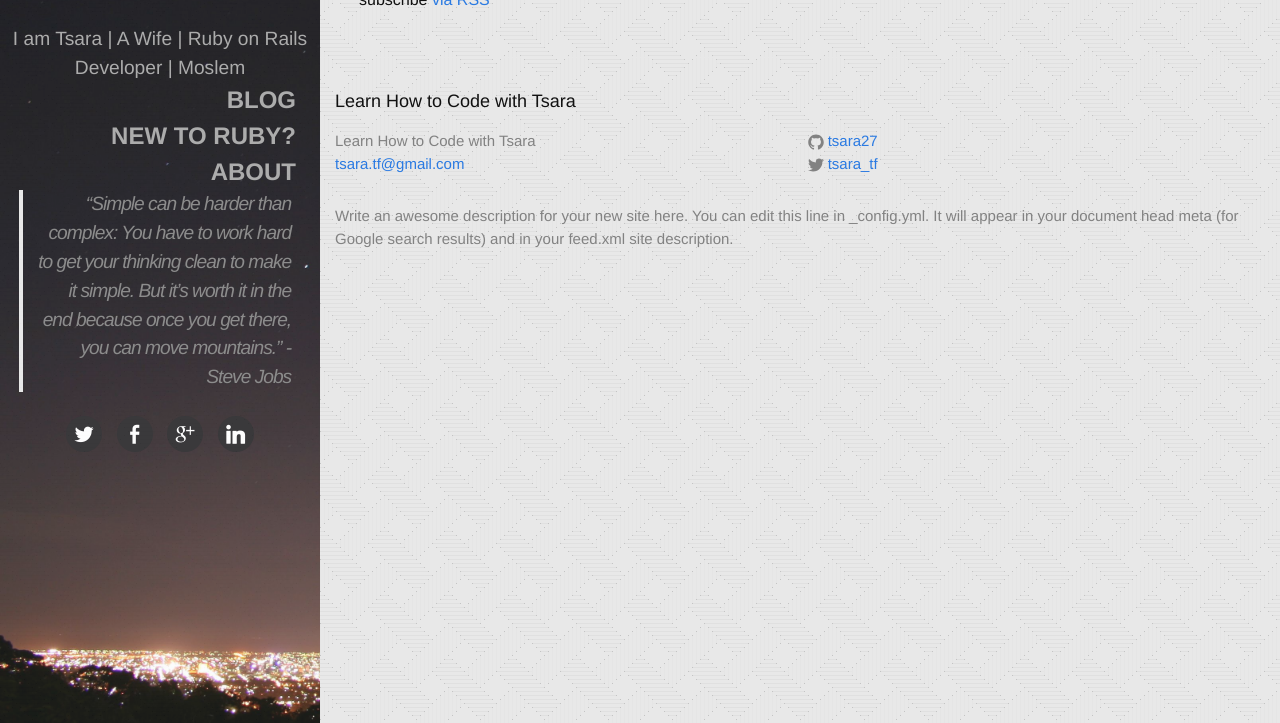
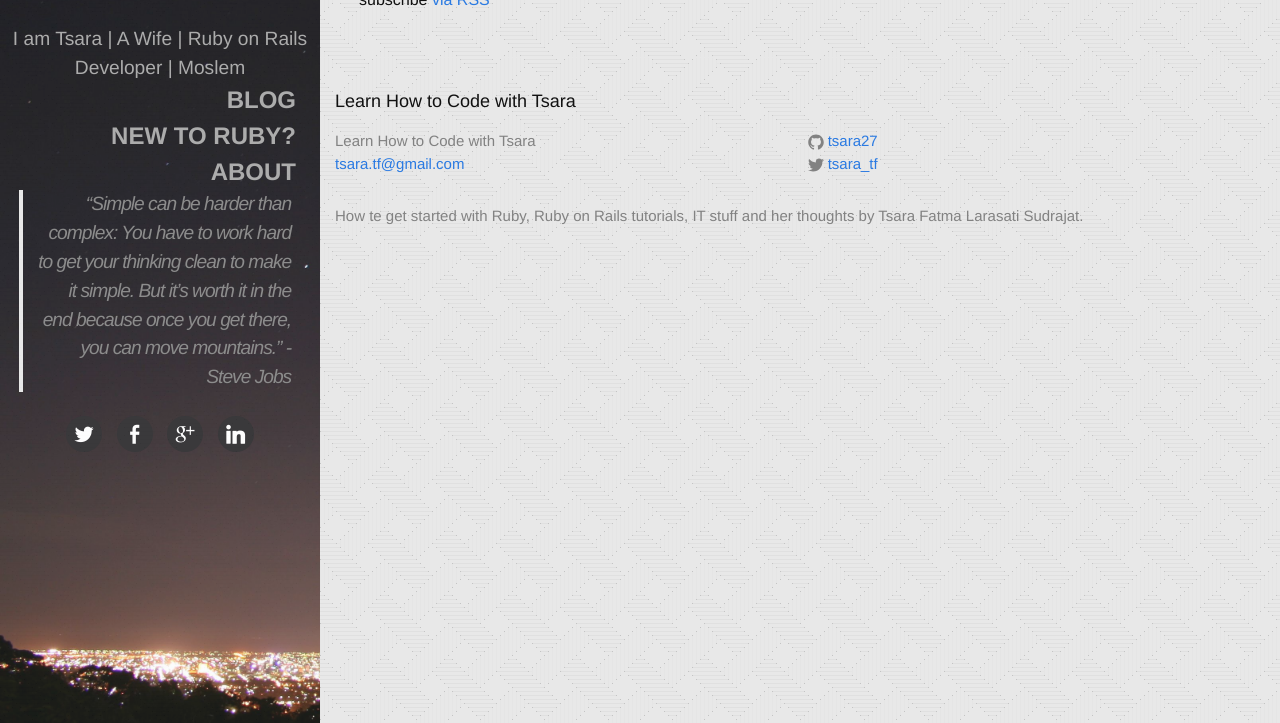
Before and after one commit to tsara27/my_website, a Jekyll site: the page built from index.html, in a window 1280 px wide, cut to the strip 177-900 px from the top of the page. Built offline with Jekyll 4.4.1, drawn with Linux system fonts in a browser that asks for light colours; nearby versions of some CDN libraries; some web fonts are replaced.

Commit message:
add site description

```diff
--- a/_config.yml
+++ b/_config.yml
@@ -2,9 +2,7 @@
 title: Learn How to Code with Tsara
 email: tsara.tf@gmail.com
 description: > # this means to ignore newlines until "baseurl:"
-  Write an awesome description for your new site here. You can edit this
-  line in _config.yml. It will appear in your document head meta (for
-  Google search results) and in your feed.xml site description.
+  How te get started with Ruby, Ruby on Rails tutorials, IT stuff and her thoughts by Tsara Fatma Larasati Sudrajat.
 baseurl: "" # the subpath of your site, e.g. /blog/
 
 tag_page_layout: tags
@@ -16,7 +14,7 @@ github_username:  tsara27
 linkedin_username: tsara-sudrajat
 facebook_username: tsara.tf
 google_plus_username: +TsaraFatmaLarasatiSudrajat
-linkedin_username: tsara-sudrajat
+linkedin_username: tsarasudrajat
 
 # Build settings
 markdown: kramdown
```
